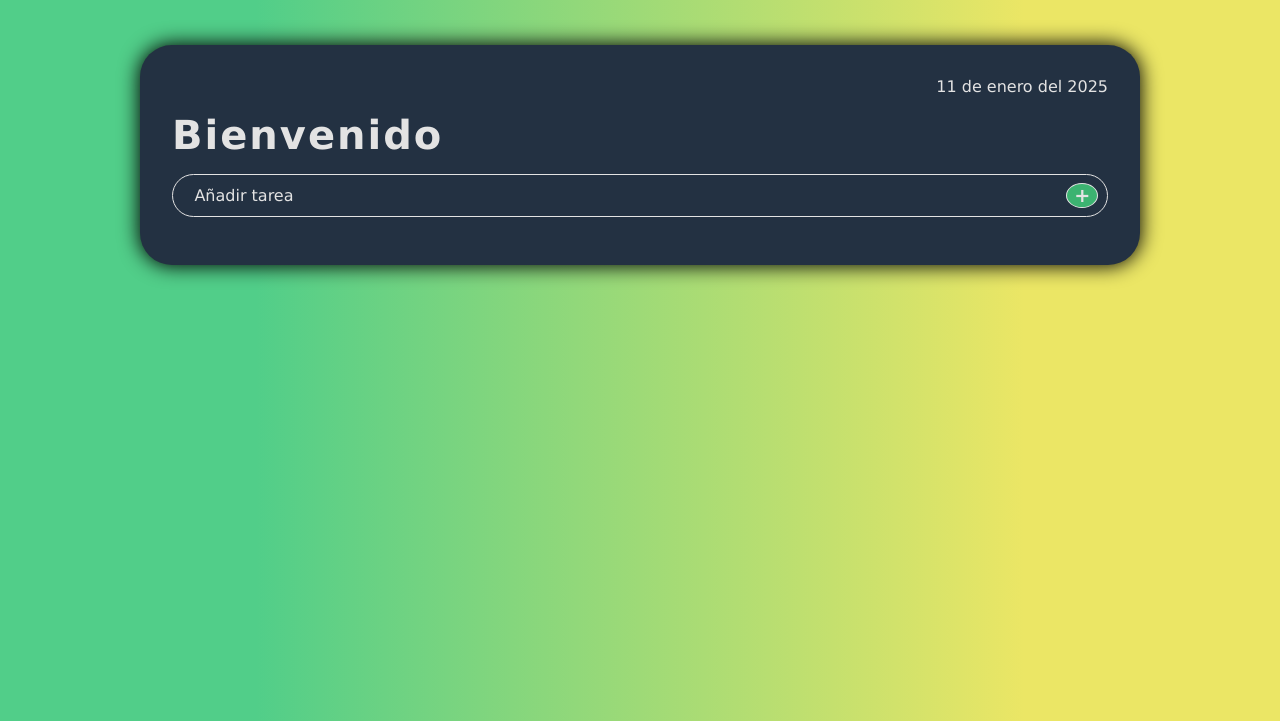
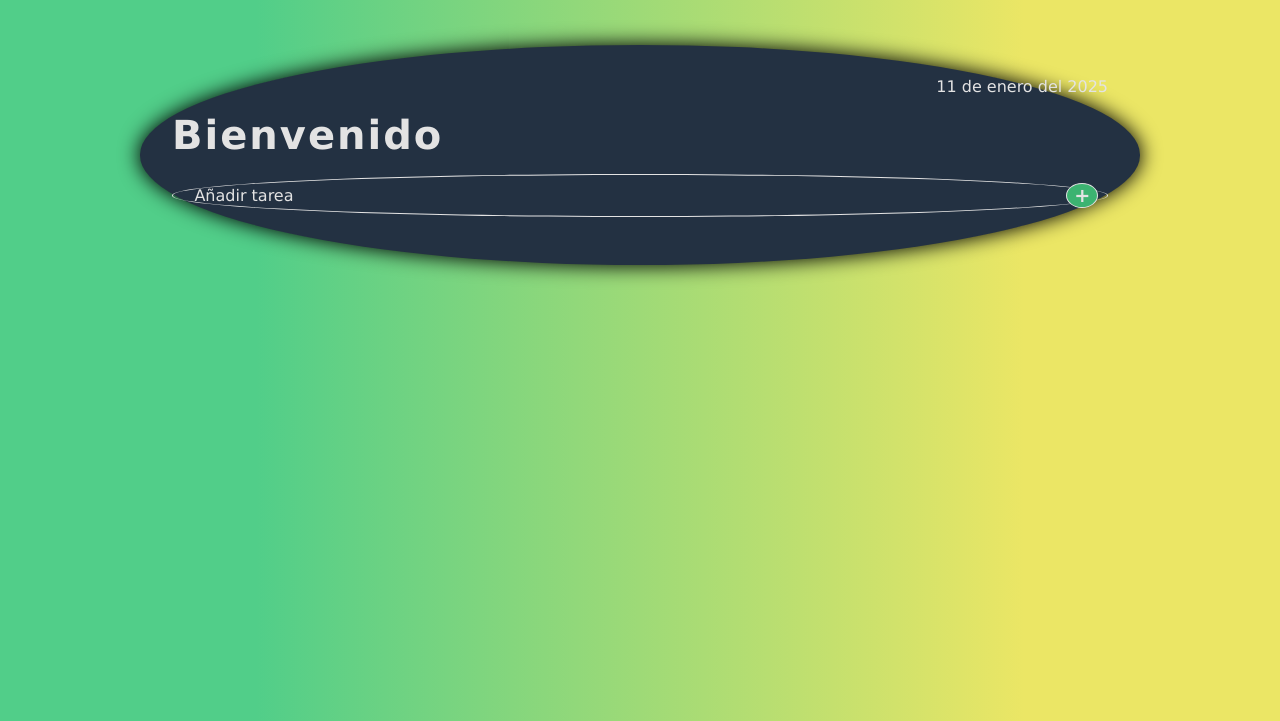
Before and after one commit to CarlosVicenteB/Lista-de-Tareas, a plain HTML site: page index.html in a window 1280 px wide. Shown: the part 79-800 px from the top of the page. Drawn offline with Linux system fonts and the light colour scheme.

Commit message:
Arreglando border-radius

```diff
--- a/styles.css
+++ b/styles.css
@@ -59,7 +59,7 @@ body {
   padding: 0.8rem 3.5rem 0.8rem 1.2rem;
   border: 0.1rem solid #e3e3e3;
   color: #e3e3e3;
-  border-radius: 2rem;
+  border-radius: 100%;
   background-color: transparent;
   outline: none;
 }
@@ -130,7 +130,7 @@ body {
   width: 100%;
   padding: 0.8rem 3.5rem 0.8rem 1.2rem;
   border: 0.1rem solid #e3e3e3;
-  border-radius: 2rem;
+  border-radius: 100%;
   background-color: #2b3f57;
 }
 
@@ -158,7 +158,7 @@ body {
 .lista-de-tareas {
   background-color: #233142;
   color: #e3e3e3;
-  border-radius: 2rem;
+  border-radius: 100%;
   padding: 2rem;
   margin: 1rem;
   width: 100%;
```
